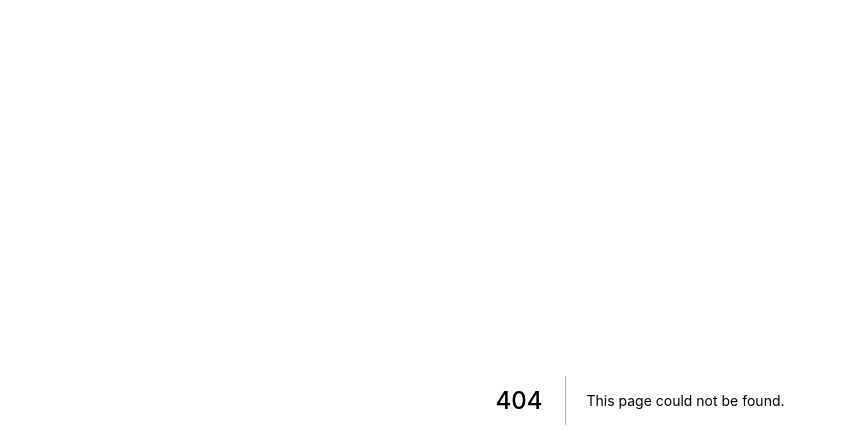
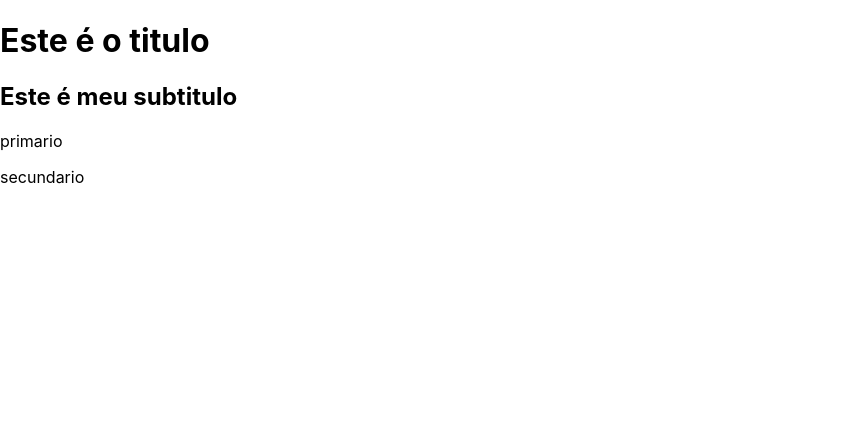
Before and after one commit to matheus3006/exercicios, a Next.js app: page /basicos/usando_titulo in a window 1280 px wide. Before the commit this address had no page. Shown: the top 448 px of the page, without its empty margins (0-846 px from the left). Built offline with nearby package versions, Linux system fonts and the light colour scheme.

Commit message:
feat: using components

```diff
--- /dev/null
+++ b/components/TItulo.jsx
@@ -0,0 +1,15 @@
+export default function Titulo({principal, secundario, isPequeno}){
+   return isPequeno ? (
+    <>
+        <p>{principal}</p>
+        <p>{secundario}</p>
+    </>
+    )
+    :
+    (
+    <>
+        <h1>{principal}</h1>
+        <h2>{secundario}</h2>
+    </>
+   )
+}
--- /dev/null
+++ b/pages/basicos/usando_titulo.jsx
@@ -0,0 +1,18 @@
+import Titulo from '../../components/TItulo'
+
+export default function usandoTitulo(){
+    return (
+        <div>
+            <Titulo
+                principal="Este é o titulo"
+                secundario="Este é meu subtitulo"
+            />
+            <Titulo
+                principal="primario"
+                secundario="secundario"
+                isPequeno
+            />
+
+        </div>
+    )
+}
```
